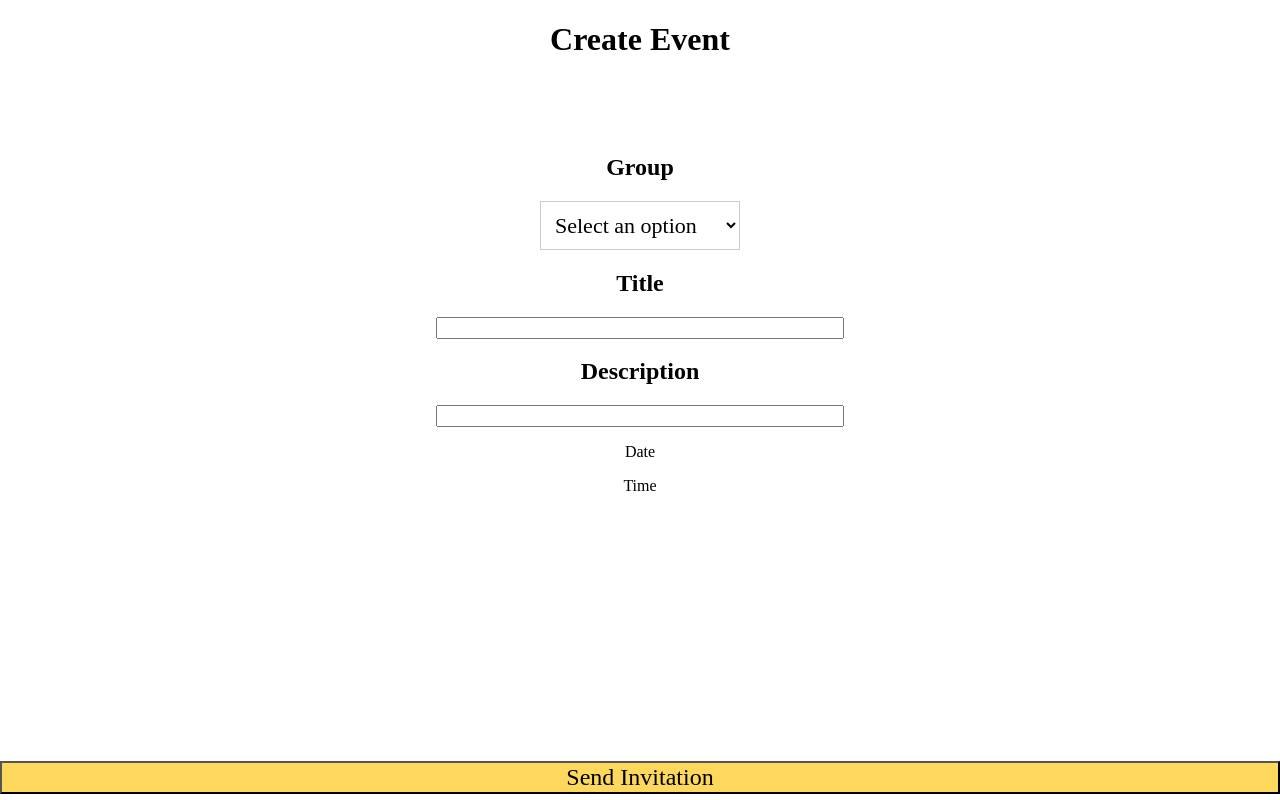
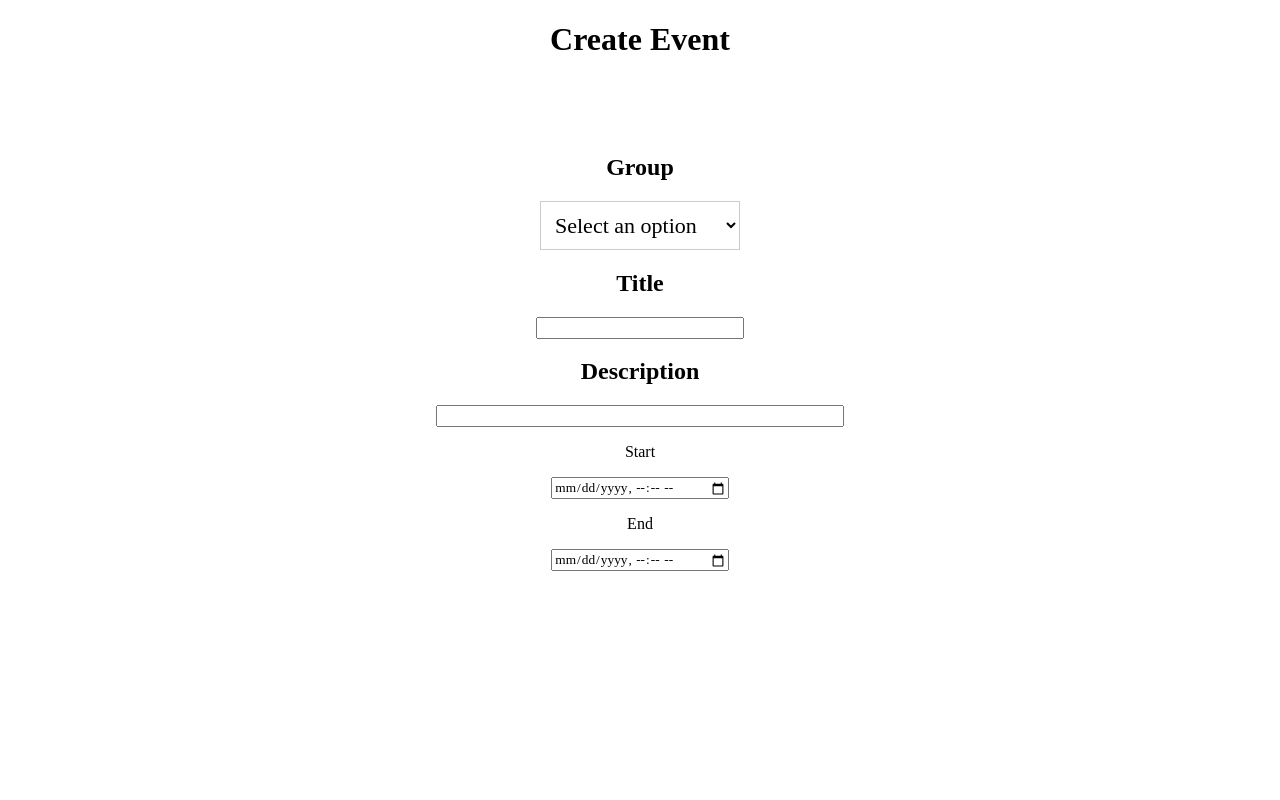
Before and after one commit to GT-WebDev-Group-Planning/group-planning-v1, a React (Create React App) app in the folder client/: page /evite in a window 1280 px wide. Shown: the top 800 px of the page. Built offline with nearby package versions, Linux system fonts and the light colour scheme.

Commit message:
added date/time

```diff
--- a/client/src/pages/Evite/Evite.js
+++ b/client/src/pages/Evite/Evite.js
@@ -38,10 +38,13 @@ function Evite() {
         <h2>Group</h2>
         <Dropdown></Dropdown>
         <h2>Title</h2>
-        <input type="text"></input>
+        <input class="title" type="text"></input>
         <h2>Description</h2>
-        <input type="text"></input>
-        <p>Date</p><p>Time</p>
+        <input class="description" type="text"></input>
+        <p>Start</p>
+        <input type="datetime-local"></input>
+        <p>End</p>
+        <input type="datetime-local"></input>
         <button type = "submit">Send Invitation</button>
         <h2>Invitees</h2></center>
         <img src={invitation} alt="Invitation" width="300" height="250" />
--- a/client/src/pages/Evite/evite.css
+++ b/client/src/pages/Evite/evite.css
@@ -5,6 +5,10 @@ select {
     width:200px
 }
 
-input {
+input.description {
     width: 400px;
 }
+
+input.title {
+    width: 200px
+}
```
